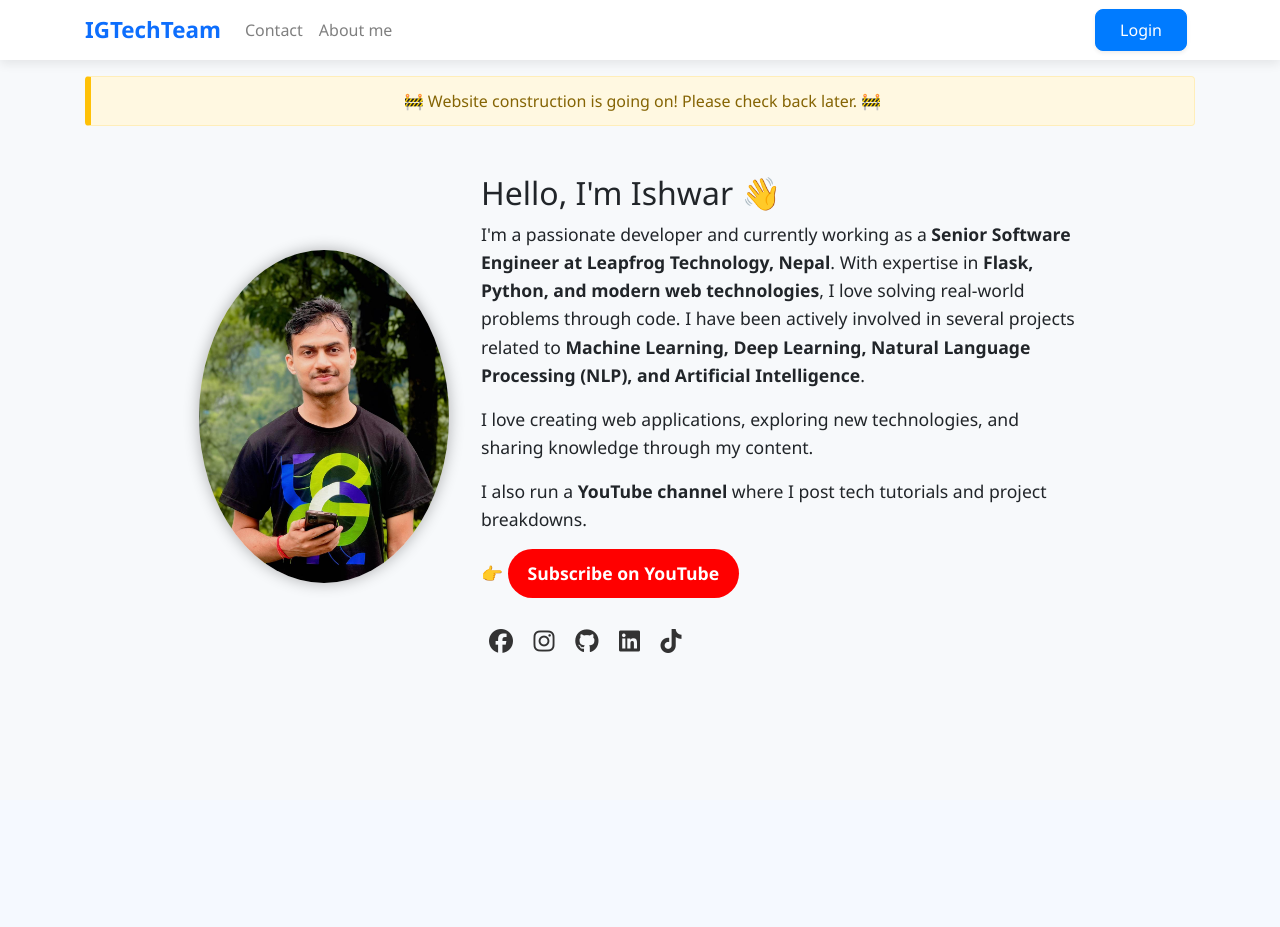
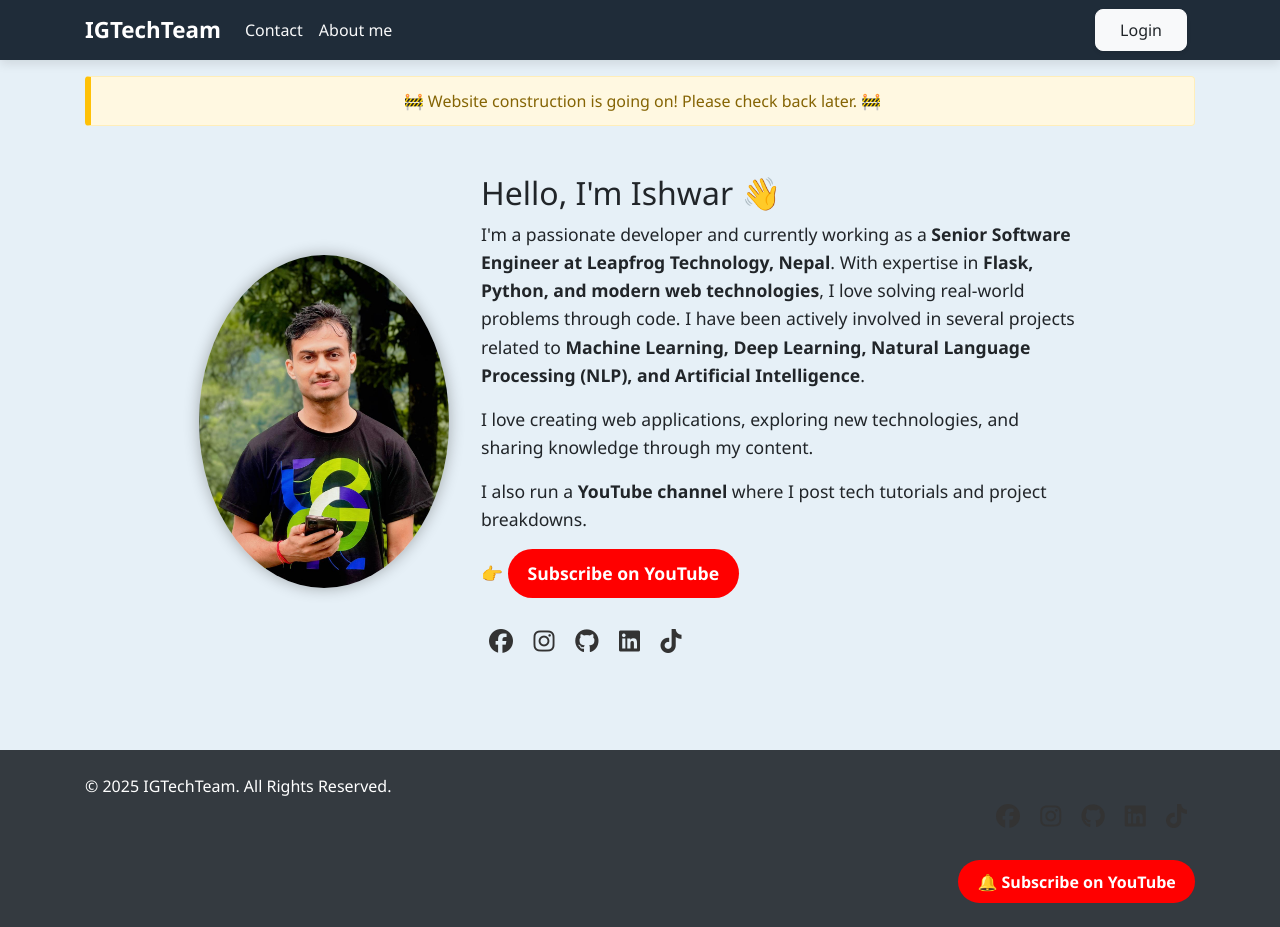
Before and after one commit to IshwarGautam/Blog-Website, a Flask app: page /about in a window 1280 px wide. Before the commit the page ends 653 px from the top, so only its background shows below. Run offline with Flask 3, Linux system fonts and the light colour scheme; parts of the project's set-up code (start-up, migrations or seed data) failed here and were passed over; some libraries are stand-ins or nearby versions.

Commit message:
Change UI and sticky navbar.

```diff
--- a/templates/base.html
+++ b/templates/base.html
@@ -47,18 +47,33 @@
 
     <style>
       body {
-        background-color: #f7f9fb;
+        background-color: #e6f0f7;
         font-family: "Segoe UI", sans-serif;
       }
 
       .navbar {
-        box-shadow: 0 4px 10px rgba(0, 0, 0, 0.08);
+        box-shadow: 0 4px 10px rgba(0, 0, 0, 0.1);
+        position: sticky;
+        top: 0;
+        z-index: 1000;
+        background-color: #1f2c39;
       }
 
       .navbar-brand {
         font-weight: bold;
         font-size: 1.4rem;
-        color: #0d6efd !important;
+        color: #fff !important;
+      }
+
+      .navbar-nav .nav-link {
+        color: #f8f9fa !important;
+        font-weight: 500;
+        padding: 8px 16px;
+      }
+
+      .navbar-nav .nav-link:hover {
+        background-color: #485768;
+        border-radius: 5px;
       }
 
       .navbar-nav .btn {
@@ -149,11 +164,27 @@
       body.note-editor-fullscreen {
         overflow: hidden;
       }
+
+      .social-icons {
+        padding-bottom: 10px;
+      }
+
+      .social-icons a {
+        color: #f8f9fa;
+        font-size: 1.5rem;
+        margin: 0 10px;
+        transition: all 0.3s ease;
+      }
+
+      .social-icons a:hover {
+        color: #007bff;
+        transform: scale(1.2);
+      }
     </style>
   </head>
   <body>
     <!-- Navbar -->
-    <nav class="navbar navbar-expand-md navbar-light bg-white sticky-top">
+    <nav class="navbar navbar-expand-md navbar-light sticky-top">
       <div class="container">
         <a class="navbar-brand" href="{{ url_for('post.index') }}">
           IGTechTeam
@@ -187,7 +218,7 @@
 
           <div class="navbar-nav ml-auto d-flex align-items-center">
             <a
-              class="btn btn-primary px-4 py-2 fw-semibold shadow-sm mr-2"
+              class="btn btn-light px-4 py-2 fw-semibold shadow-sm mr-2"
               href="{{ url_for('auth.login') }}"
             >
               Login
@@ -195,7 +226,7 @@
 
             {% if current_user.is_authenticated and current_user.is_admin %}
             <a
-              class="btn btn-outline-secondary px-4 py-2 fw-semibold shadow-sm"
+              class="btn btn-outline-light px-4 py-2 fw-semibold shadow-sm"
               href="{{ url_for('auth.logout') }}"
             >
               Logout
@@ -222,6 +253,58 @@
 
     <!-- Page Content -->
     <div class="container">{% block content %} {% endblock %}</div>
+
+    <!-- Footer -->
+    <footer class="bg-dark text-white py-4 mt-5">
+      <div class="container">
+        <div class="row">
+          <div class="col-md-6">
+            <p class="mb-0">© 2025 IGTechTeam. All Rights Reserved.</p>
+          </div>
+          <div class="col-md-6 text-md-right">
+            <div class="social-icons">
+              <a href="https://www.facebook.com/igtechteam/" target="_blank"
+                ><i class="fab fa-facebook"></i
+              ></a>
+              <a
+                href="https://www.instagram.com/ishwar_gautam1/"
+                target="_blank"
+                ><i class="fab fa-instagram"></i
+              ></a>
+              <a href="https://github.com/ishwargautam" target="_blank"
+                ><i class="fab fa-github"></i
+              ></a>
+              <a
+                href="https://www.linkedin.com/in/ishwargautam1"
+                target="_blank"
+                ><i class="fab fa-linkedin"></i
+              ></a>
+              <a
+                href="https://www.tiktok.com/@ishwar.gautam1?_t=8pdEalQ0Nn7&_r=1"
+                target="_blank"
+                ><i class="fab fa-tiktok"></i
+              ></a>
+            </div>
+            <a
+              class="youtube-btn"
+              href="https://www.youtube.com/channel/UC4Wf9XNPsbXwQqfKlUZfmtw?sub_confirmation=1"
+              target="_blank"
+              style="
+                background: #ff0000;
+                color: white;
+                padding: 0.6rem 1.2rem;
+                border-radius: 30px;
+                text-decoration: none;
+                font-weight: bold;
+                transition: background 0.3s ease;
+              "
+            >
+              🔔 Subscribe on YouTube
+            </a>
+          </div>
+        </div>
+      </div>
+    </footer>
 
     <!-- Summernote Initialization -->
     <script>
```
